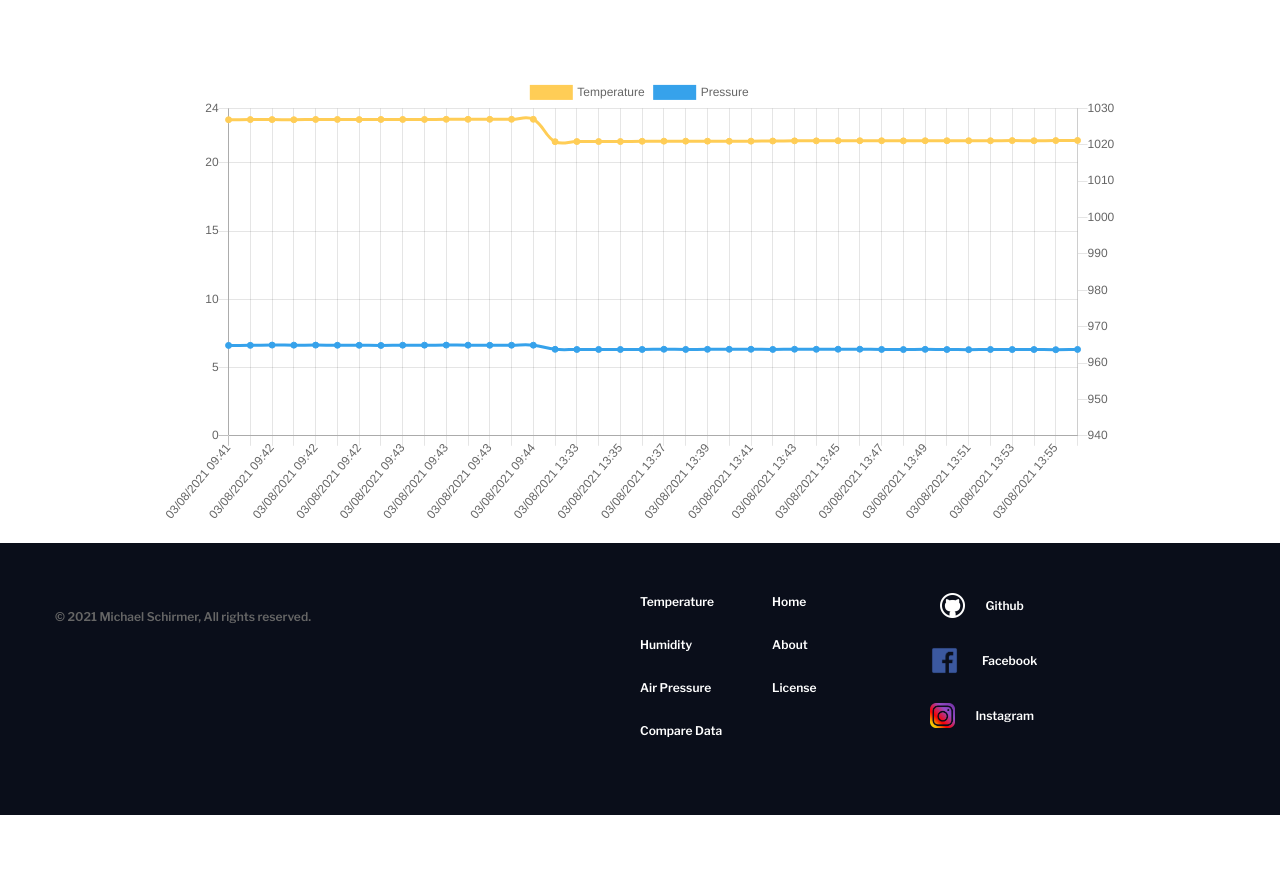
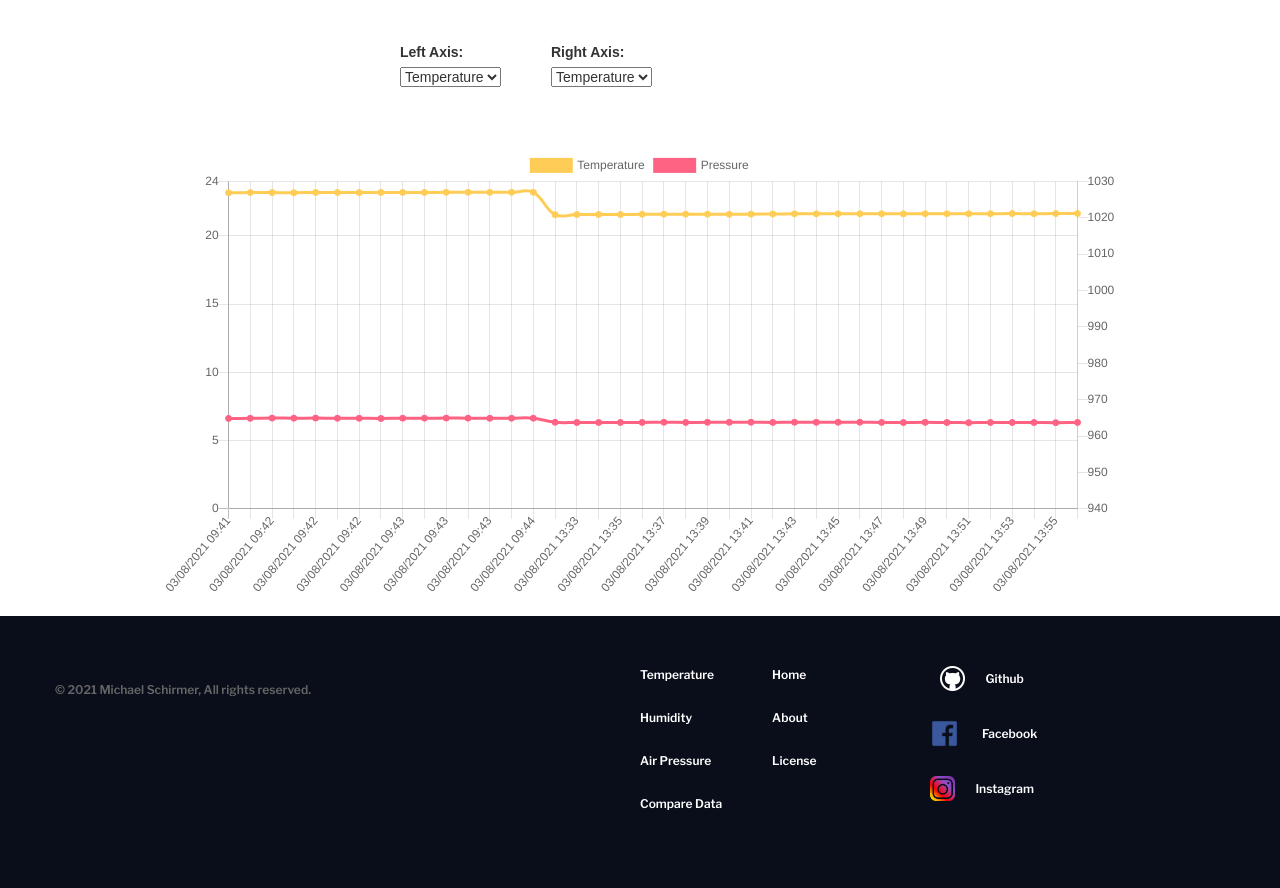
Before and after one commit to michischirmer/live_weather, a Flask app: page /compare in a window 1280 px wide. Shown: the part 468-1356 px from the top of the page. Before the commit the page ends 1283 px from the top, so only its background shows below. Run offline with Flask 2, Linux system fonts and the light colour scheme; data comes from the database, SQL or seed files in the repository; some libraries are stand-ins or nearby versions.

Commit message:
facotered some out

```diff
--- a/static/js/compare.js
+++ b/static/js/compare.js
@@ -1,6 +1,11 @@
 var time = [], temperature = [], pressure = [], humidity = [];
 var count = 0;
-var min_left = 0, max_left = 24, min_right = 940, max_right = 1030;
+
+var temperature_data = [0, 24, window.chartColors.yellow];
+var pressure_data = [940, 1030, window.chartColors.red];
+var humidity_data = [0, 100, window.chartColors.blue];
+
+var current_left = temperature_data, current_right = pressure_data;
 
 function get_data(){
     var json;
@@ -40,15 +45,15 @@ function update(){
 			labels: time,
 			datasets: [{
 				label: 'Temperature',
-				borderColor: window.chartColors.yellow,
-				backgroundColor: window.chartColors.yellow,
+				borderColor: current_left[2],
+				backgroundColor: current_left[2],
 				fill: false,
 				data: temperature,
 				yAxisID: 'y-axis-1',
 			}, {
 				label: 'Pressure',
-				borderColor: window.chartColors.blue,
-				backgroundColor: window.chartColors.blue,
+				borderColor: current_right[2],
+				backgroundColor: current_right[2],
 				fill: false,
 				data: pressure,
 				yAxisID: 'y-axis-2'
@@ -69,8 +74,8 @@ function update(){
                     position: 'left',
                     id: 'y-axis-1',
                     ticks: {
-                        min: min_left,
-                        max: max_left
+                        min: current_left[0],
+                        max: current_left[1]
                     }
                 }, {
                     type: 'linear',
@@ -78,8 +83,8 @@ function update(){
                     position: 'right',
                     id: 'y-axis-2',
                     ticks: {
-                        min: min_right,
-                        max: max_right
+                        min: current_right[0],
+                        max: current_right[1]
                     },
 
                     // grid line settings
@@ -106,15 +111,15 @@ window.onload = function() {
 			labels: time,
 			datasets: [{
 				label: 'Temperature',
-				borderColor: window.chartColors.yellow,
-				backgroundColor: window.chartColors.yellow,
+				borderColor: current_left[2],
+				backgroundColor: current_left[2],
 				fill: false,
 				data: temperature,
 				yAxisID: 'y-axis-1',
 			}, {
 				label: 'Pressure',
-				borderColor: window.chartColors.blue,
-				backgroundColor: window.chartColors.blue,
+				borderColor: current_right[2],
+				backgroundColor: current_right[2],
 				fill: false,
 				data: pressure,
 				yAxisID: 'y-axis-2'
@@ -135,8 +140,8 @@ window.onload = function() {
                     position: 'left',
                     id: 'y-axis-1',
                     ticks: {
-                        min: min_left,
-                        max: max_left
+                        min: current_left[0],
+                        max: current_left[1]
                     }
                 }, {
                     type: 'linear',
@@ -144,8 +149,8 @@ window.onload = function() {
                     position: 'right',
                     id: 'y-axis-2',
                     ticks: {
-                        min: min_right,
-                        max: max_right
+                        min: current_right[0],
+                        max: current_right[1]
                     },
 
                     // grid line settings
--- a/static/js/pressure.js
+++ b/static/js/pressure.js
@@ -39,8 +39,8 @@ function update(){
             labels: time,
             datasets: [{
                 label: 'Air Pressure',
-                backgroundColor: window.chartColors.blue,
-                borderColor: window.chartColors.blue,
+                backgroundColor: window.chartColors.red,
+                borderColor: window.chartColors.red,
                 data: pressure,
                 fill: false,
             }]
--- a/templates/compare.html
+++ b/templates/compare.html
@@ -12,6 +12,29 @@
     <script src="static/js/Line Chart_files/Chart.min.js"></script>
 	<script src="static/js/Line Chart_files/utils.js"></script>
 	<div style="width:75%; margin-left: auto; margin-right: auto; margin-top: 3em; margin-bottom: 1.5em;">
+        <div class="footer-column" style="margin-left: auto; margin-right: auto;">
+            <div class="footer-links-list">
+                <form action="#">
+                    <label for="cars">Left Axis: </label>
+                    <select name="cars" id="cars">
+                        <option value="volvo">Temperature</option>
+                        <option value="saab">Humidity</option>
+                        <option value="opel">Air Pressure</option>
+                    </select>
+                </form>
+            </div>
+            <div class="footer-links-list" style="padding-bottom: 2em;">
+                <form action="#">
+                    <label for="cars">Right Axis: </label>
+                    <select name="cars" id="cars">
+                        <option value="volvo">Temperature</option>
+                        <option value="saab">Humidity</option>
+                        <option value="opel">Air Pressure</option>
+                    </select>
+                </form>
+            </div>
+        </div>
+
         <div class="chartjs-size-monitor">
             <div class="chartjs-size-monitor-expand">
                 <div class=""></div>
```
